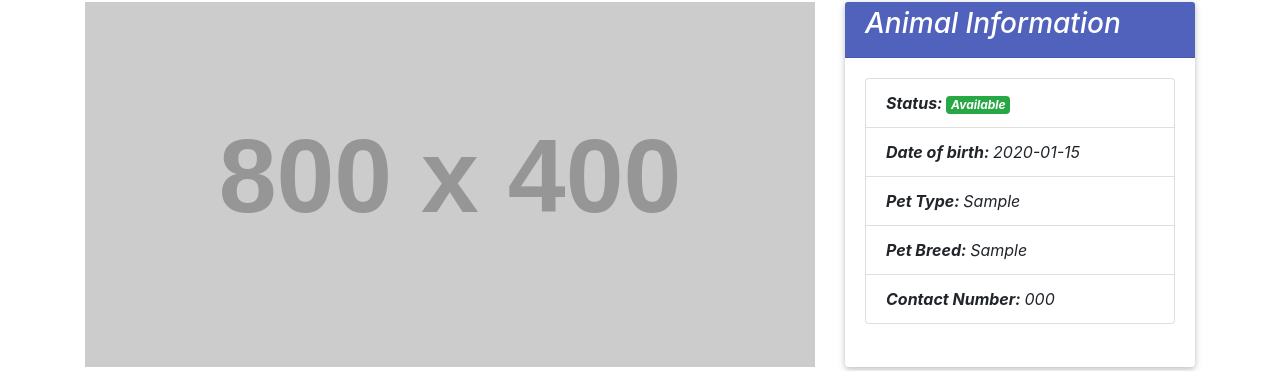
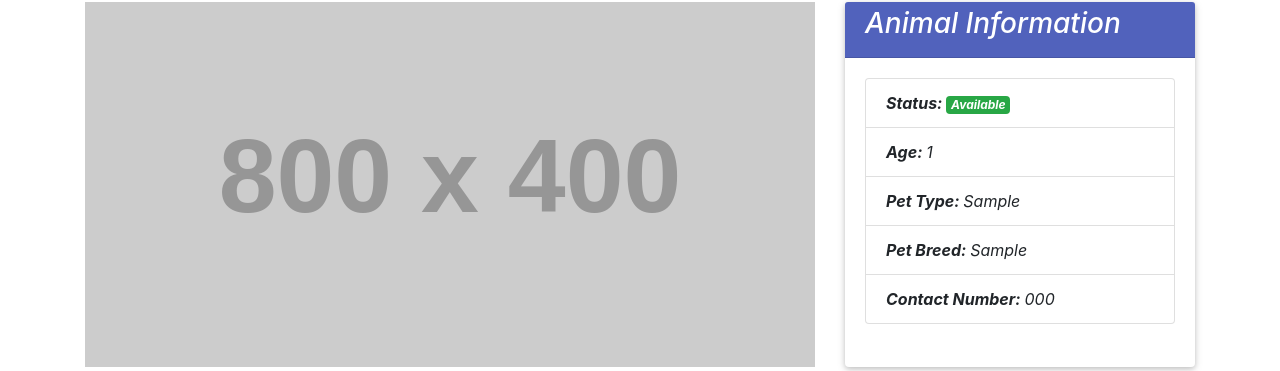
Before and after one commit to tengsicong/pet_home, a Node server app: page /animal/detail/600000000000000000000001 in a window 1280 px wide. Shown: the part 149-520 px from the top of the page. Run offline with Node 20, Linux system fonts and the light colour scheme; tables that the repository leaves empty hold one stand-in row (values such as "Sample post"); grey boxes marked "Sample" are stand-in pictures; some libraries are stand-ins or nearby versions.

Commit message:
Nicky Work

```diff
--- a/public/javascripts/animal_detail.js
+++ b/public/javascripts/animal_detail.js
@@ -1,7 +1,243 @@
+/**
+ * validate user application
+ * @param modal
+ * @returns {{country: *, reason: *, candidate: string, town: *, street: *, postcode: *,
+ *            animal: string, telephone: *, family: *, animalAlreadyHave: *}}
+ */
+function validateApplication(modal) {
+    let animal =  validateAnimal(modal.find('#animal').val());
+    let candidate = validateUser(modal.find('#candidate').val());
+    let telephone =  validateTelephone(modal.find('#telephone'));
+    let street =  validateStreet(modal.find('#street'));
+    let town = validateTown(modal.find('#town'));
+    let postcode = validatePostCode(modal.find('#postcode'));
+    let country = validateCountry(modal.find('#country'));
+    let family = validateFamily(modal.find('#family'));
+    let ownAnimals = validateAnimalOwnership(modal.find('input[name=ownAnimals]'));
+    let reason = validateReason(modal.find('#reason'));
+
+    let results = { animal: animal, candidate: candidate, telephone: telephone, street: street,
+                    town: town, postcode: postcode, country: country, family: family, animalAlreadyHave: ownAnimals,
+                    reason: reason };
+
+
+    console.log(results.length);
+    //if (validateResultFields(results) === true ) {
+        return results;
+    //}
+}
+
+/*function validateResultFields(results) {
+
+    let counter = 0;
+    for (let key in results) {
+        if (results.hasOwnProperty(key)) {
+            if (results[key] === undefined) {
+                return false;
+            }
+        }
+        counter++;
+    }
+}*/
+
+/**
+ * show failure modal
+ * @param message
+ */
+function failureModal(message) {
+    let modalFailureMsg = $('#modal-sm-failure');
+    modalFailureMsg.find("span.prompt_message").text(message);
+    modalFailureMsg.modal();
+}
+
+/**
+ * validate Animal ID
+ * @param animal
+ * @returns {string}
+ */
+function validateAnimal(animal) {
+
+    if (animal === "") {
+        failureModal("Error with Animal Data, please contact the administrator")
+    } else {
+        return animal;
+    }
+}
+
+/**
+ * validate User ID
+ * @param user
+ * @returns {string}
+ */
+function validateUser(user) {
+
+    if (user === "") {
+        failureModal("Error with User Data, please contact the administrator")
+    } else {
+        return user;
+    }
+}
+
+/**
+ * validate telephone number
+ * @returns {*}
+ * @param numberField
+ */
+function validateTelephone(numberField) {
+    let telephone = numberField.val().trim();
+    if ((telephone.length > 0) && (telephone.length <= 11)) {
+        if (telephone.match(/^[0-9]+$/)) {
+            numberField.css('background-color', 'white');
+            return telephone;
+        } else {
+            numberField.css('background-color', '#ed969e');
+        }
+    }  else {
+        numberField.css('background-color', '#ed969e');
+    }
+}
+
+/**
+ * validate street
+ * @returns {*}
+ * @param streetField
+ */
+function validateStreet(streetField) {
+    let street = streetField.val().trim();
+    if ((street.length > 0) && (street.length <= 40)) {
+        if (street.match(/^[\w\s ,]+$/)) {
+            streetField.css('background-color', 'white');
+            return street;
+        } else {
+            streetField.css('background-color', '#ed969e');
+        }
+    }  else {
+        streetField.css('background-color', '#ed969e');
+    }
+}
+
+/**
+ * validate town
+ * @returns {*}
+ * @param townField
+ */
+function validateTown(townField) {
+    let town = townField.val().trim();
+    if ((town.length > 0) && (town.length <= 20)) {
+        if (town.match(/^[\w\s]+$/)) {
+            townField.css('background-color', 'white');
+            return town;
+        } else {
+            townField.css('background-color', '#ed969e');
+        }
+    }  else {
+        townField.css('background-color', '#ed969e');
+    }
+}
+
+/**
+ * validate postcode
+ * @returns {*}
+ * @param postcodeField
+ */
+function validatePostCode(postcodeField) {
+    let postcode = postcodeField.val().trim();
+    if ((postcode.length > 0) && (postcode.length <= 10)) {
+        if (postcode.match(/^[\w\s\d ]+$/)) {
+            postcodeField.css('background-color', 'white');
+            return postcode;
+        } else {
+            postcodeField.css('background-color', '#ed969e');
+        }
+    }  else {
+        postcodeField.css('background-color', '#ed969e');
+    }
+}
+
+/**
+ * validate country
+ * @returns {*}
+ * @param countryField
+ */
+function validateCountry(countryField) {
+    let country = countryField.val().trim();
+    if ((country.length > 0) && (country.length <= 15)) {
+        if (country.match(/^[\w\s ]+$/)) {
+            countryField.css('background-color', 'white');
+            return country;
+        } else {
+            countryField.css('background-color', '#ed969e');
+        }
+    }  else {
+        countryField.css('background-color', '#ed969e');
+    }
+}
+
+/**
+ * validate family
+ * @returns {*}
+ * @param familyField
+ */
+function validateFamily(familyField) {
+    let family = familyField.val().trim();
+    if ((family.length > 0) && (family.length <= 50)) {
+        if (family.match(/^[\w\s ,:;'".]+$/)) {
+            familyField.css('background-color', 'white');
+            return family;
+        } else {
+            familyField.css('background-color', '#ed969e');
+        }
+    }  else {
+        familyField.css('background-color', '#ed969e');
+    }
+}
+
+/**
+ * validate ownsAnimals
+ * @returns {*}
+ * @param ownAnimalsField
+ */
+function validateAnimalOwnership(ownAnimalsField) {
+
+    if(ownAnimalsField.filter(':checked').length === 0){
+        ownAnimalsField.css('background-color', '#ed969e');
+    } else {
+        ownAnimalsField.css('background-color', 'white');
+        return ownAnimalsField.val();
+    }
+}
+
+/**
+ * validate reason
+ * @returns {*}
+ * @param reasonField
+ */
+function validateReason(reasonField) {
+    let reason = reasonField.val().trim();
+    if ((reason.length > 0) && (reason.length <= 300)) {
+        if (reason.match(/^[\w\s\d ,:;'".!?\\/]+$/)) {
+            reasonField.css('background-color', 'white');
+            return reason;
+        } else {
+            reasonField.css('background-color', '#ed969e');
+        }
+    }  else {
+        reasonField.css('background-color', '#ed969e');
+    }
+}
+
 $(document).ready(function () {
     $('#adopt button').click(function() {
         let modal = $('#modal-lg-applyForAdopt');
         modal.find("span.prompt_message").text("Please fill out the below form with current information..");
         modal.modal();
+        $('#submitApp').click(function() {
+            let modal = $(this).parent().parent().find('.modal-body');
+            let formResult = validateApplication(modal);
+
+            if (formResult !== undefined) {
+                console.log("test");
+            }
+        });
     });
 });
--- a/public/stylesheets/animal_detail.css
+++ b/public/stylesheets/animal_detail.css
@@ -117,3 +117,35 @@
     min-height: 200px;
     width: 100%;
 }
+
+#telephone {
+    background-color: white;
+}
+
+#street {
+    background-color: white;
+}
+
+#town {
+    background-color: white;
+}
+
+#postcode {
+    background-color: white;
+}
+
+#country {
+    background-color: white;
+}
+
+#family {
+    background-color: white;
+}
+
+input[name=ownAnimals] {
+    background-color: white;
+}
+
+#reason {
+    background-color: white;
+}
--- a/views/client/animal_detail.ejs
+++ b/views/client/animal_detail.ejs
@@ -60,10 +60,12 @@
                             <% } else {  %>
                                     <li class="list-group-item"><b>Status: </b><span class="badge badge-warning">Unavailable</span></li>
                             <% } %>
-                            <% if (animal.dob == "undefined") {  %>
-                                <li class="list-group-item"><b>Date of birth: </b> DOB Unknown</li>
+                            <% if (animal.age == "undefined") {  %>
+                                <li class="list-group-item"><b>Age: </b> DOB Unknown</li>
+                            <% } else if (animal.age === 0) {  %>
+                                    <li class="list-group-item"><b>Age: </b> Less than a year old</li>
                             <% } else {  %>
-                                <li class="list-group-item"><b>Date of birth: </b><%= " " + animal.dob.toISOString().replace(/T.*/,' ') %></li>
+                                <li class="list-group-item"><b>Age: </b><%= " " + animal.age %></li>
                             <% } %>
                             <% if (animal.petType == "undefined") {  %>
                                 <li class="list-group-item"><b>Pet Type: </b> Pet Type Unknown</li>
```
Also changed, not shown: other parts of views/client/animal_detail.ejs (+30 -10 lines).
